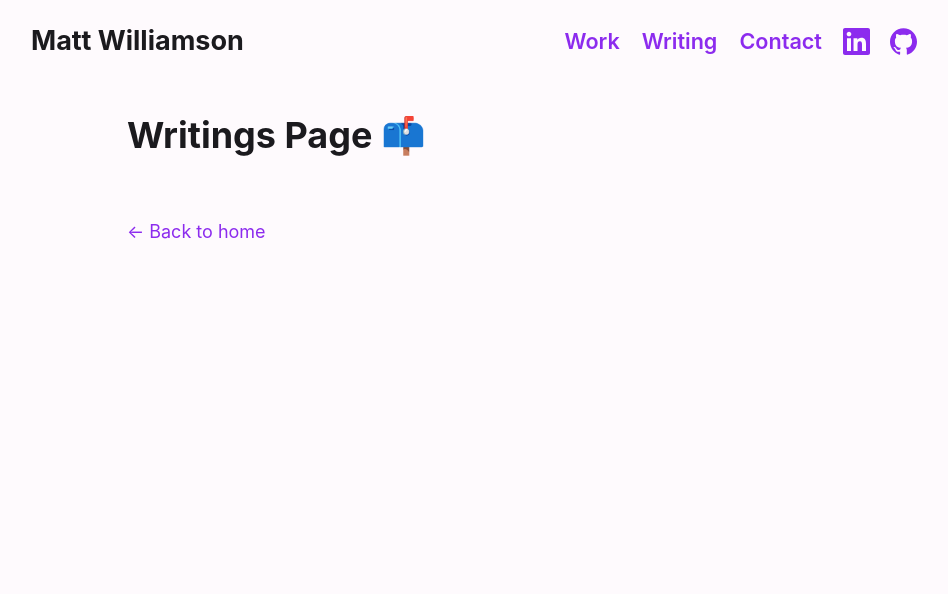
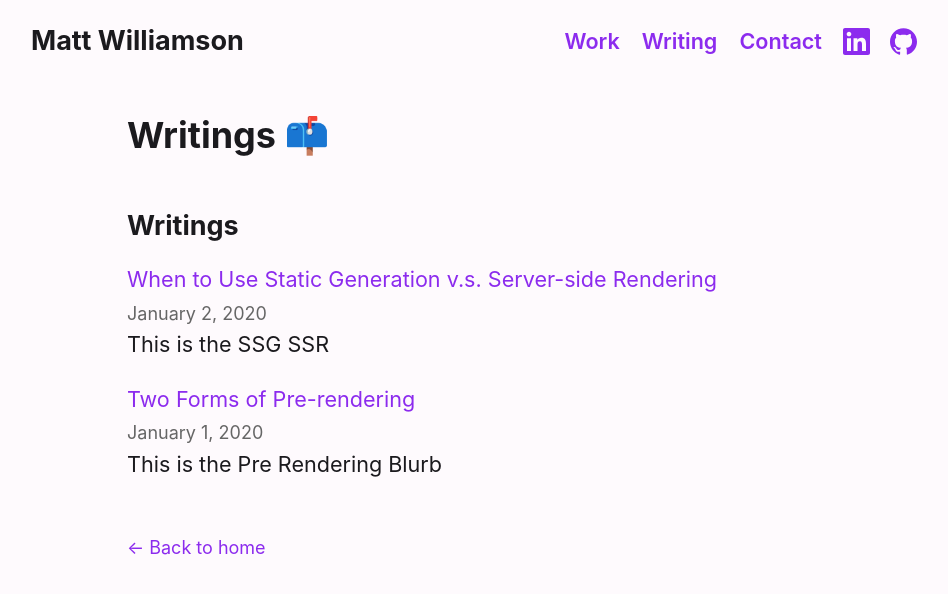
Before and after one commit to mathewbwilliamson/mattwilliamsonportfoliowithblog, a Next.js app: page /writings in a window 1280 px wide. Shown: the top 594 px of the page, without its empty margins (161-1109 px from the left). Built offline with nearby package versions, Linux system fonts and the light colour scheme.

Commit message:
Added Writings Component

```diff
--- /dev/null
+++ b/components/WritingList/WritingList.js
@@ -0,0 +1,24 @@
+import utilStyles from '../../styles/utils.module.css'
+import Link from 'next/link'
+import Date from '../date'
+
+export default function WritingList({allPostsData}) {
+    return (
+        <section className={`${utilStyles.headingMd} ${utilStyles.padding1px}`}>
+        <h2 className={utilStyles.headingLg}>Writings</h2>
+        <ul className={utilStyles.list}>
+          {!!allPostsData && allPostsData.length > 0 && allPostsData.map(({ id, date, title, blurb }) => (
+            <li className={utilStyles.listItem} key={id}>
+            <Link href={`/posts/${id}`}>
+              <a>{title}</a>
+            </Link>
+            <small className={utilStyles.lightText}>
+              <Date dateString={date} />
+            </small>
+            <div>{blurb}</div>
+          </li>
+          ))}
+        </ul>
+      </section>
+    )
+  }
--- a/pages/contact.js
+++ b/pages/contact.js
@@ -4,7 +4,7 @@
 export default function Contact() {
     return (
       <Layout>
-        <h1>Contact Page 📫</h1>
+        <h1>Contact Me 📫</h1>
         <h2>Get in touch.</h2>
         <p>Want to work with me, be a guest on a podcast, or speak at your event? Send me a message via LinkedIn or email! I look forward to hearing from you.</p>
         <ContactGroup includeEmail={true} />
--- a/pages/writings.js
+++ b/pages/writings.js
@@ -1,9 +1,21 @@
 import Layout from '../components/Layout'
+import { getSortedPostsData } from '../lib/posts'
+import WritingList from '../components/WritingList/WritingList'
 
-export default function Writings() {
+export async function getStaticProps() {
+  const allPostsData = getSortedPostsData()
+  return {
+    props: {
+      allPostsData
+    }
+  }
+}
+
+export default function Writings({allPostsData}) {
     return (
       <Layout>
-        <h1>Writings Page 📫</h1>
+        <h1>Writings 📫</h1>
+        <WritingList allPostsData={allPostsData} />
       </Layout>
     )
   }
--- a/posts/pre-rendering.md
+++ b/posts/pre-rendering.md
@@ -1,6 +1,7 @@
 ---
 title: "Two Forms of Pre-rendering"
 date: "2020-01-01"
+blurb: "This is the Pre Rendering Blurb"
 ---
 
 Next.js has two forms of pre-rendering: **Static Generation** and **Server-side Rendering**. The difference is in **when** it generates the HTML for a page.
--- a/posts/ssg-ssr.md
+++ b/posts/ssg-ssr.md
@@ -1,6 +1,7 @@
 ---
 title: "When to Use Static Generation v.s. Server-side Rendering"
 date: "2020-01-02"
+blurb: "This is the SSG SSR"
 ---
 
 We recommend using **Static Generation** (with and without data) whenever possible because your page can be built once and served by CDN, which makes it much faster than having a server render the page on every request.
```
Also changed, not shown: pages/index.js (+5 -4 lines), components/WritingList/WritingList.module.css (added).
